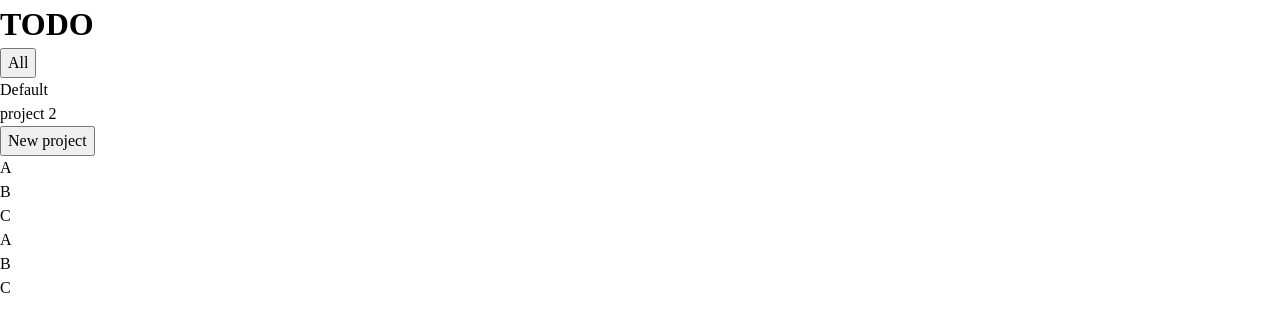
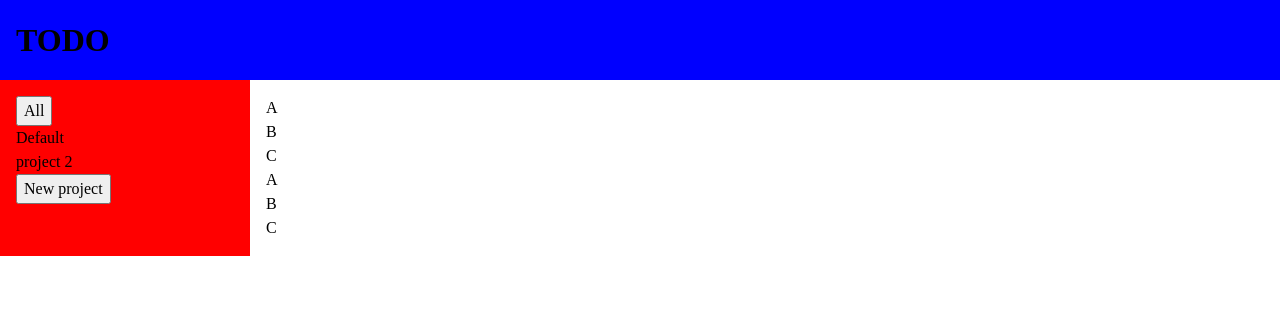
Before and after one commit to tphamdo/todo-list, a website built with webpack: page src/index.html in a window 1280 px wide. Built offline with nearby package versions, Linux system fonts and the light colour scheme.

Commit message:
Add basic layout template

```diff
--- a/src/index.html
+++ b/src/index.html
@@ -6,15 +6,17 @@
   </head>
   <body>
     <div class="container">
-      <h1>TODO</h1>
+      <div class="header">
+        <h1>TODO</h1>
+      </div>
       <div class="sidebar">
         <button id="allTodos">All</button>
         <div id="projects-container">
         </div>
         <button id="newProj">New project</button>
       </div>
-      <div id="content">
-        <div class="project">
+      <div class="content">
+        <div id="project-container">
         </div>
         <div id="todo-container">
         </div>
--- a/src/styles.css
+++ b/src/styles.css
@@ -36,3 +36,29 @@ p, h1, h2, h3, h4, h5, h6 {
 /*
  * Custom Styling
  */
+
+.container {
+  display: grid;
+  grid-template-columns: 250px 1fr;
+  grid-template-rows: 80px 1fr;
+  grid-template-areas:
+  "header header"
+  "sidebar content";
+}
+
+.header {
+  grid-area: header;
+  padding: 16px;
+  background-color: blue;
+}
+
+.sidebar {
+  grid-area: sidebar;
+  padding: 16px;
+  background-color: red;
+}
+
+.content {
+  grid-area: content;
+  padding: 16px;
+}
```
